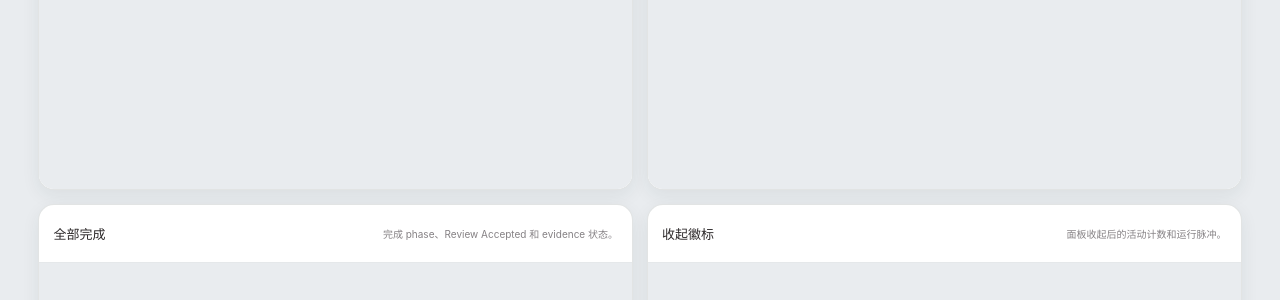
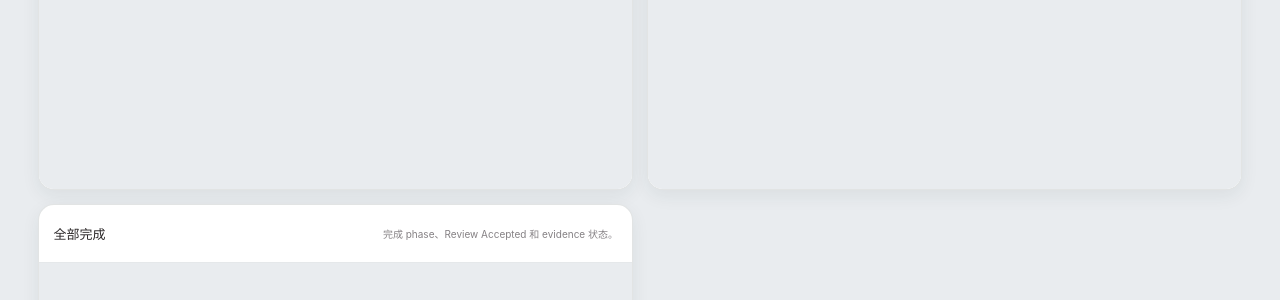
Before and after one commit to yyqrc/SachaOrchestra, a React (Vite) app in the folder integrations/dsh/sacha-visualizer/preview/: page / in a window 1280 px wide. Shown: the part 2543-2843 px from the top of the page. Built offline with nearby package versions, Linux system fonts and the light colour scheme.

Commit message:
refactor: remove obsolete collapsed preview case

```diff
--- a/integrations/dsh/sacha-visualizer/preview/src/scenarios.ts
+++ b/integrations/dsh/sacha-visualizer/preview/src/scenarios.ts
@@ -7,7 +7,6 @@ export type PanelScenario = {
   readonly title: string
   readonly description: string
   readonly snapshot: SachaActivitySnapshot
-  readonly collapsed?: boolean
 }
 
 const NOW = 1_787_735_000_000
@@ -113,15 +112,6 @@ export const PANEL_SCENARIOS: readonly PanelScenario[] = [
       },
     }, [recorded(1, completePhase)], activeChildren.map(item => ({ ...item, status: 'ready' as const }))),
   },
-  {
-    id: 'collapsed',
-    title: '收起徽标',
-    description: '面板收起后的活动计数和运行脉冲。',
-    collapsed: true,
-    snapshot: makeSnapshot('collapsed', {
-      phase: executorPhase, gates: {}, waves: [], evidence: {},
-    }, [recorded(1, executorPhase)], activeChildren),
-  },
 ]
 
 export const PANEL_SCENARIO_BY_ID = new Map(PANEL_SCENARIOS.map((scenario) => [scenario.id, scenario]))
```
